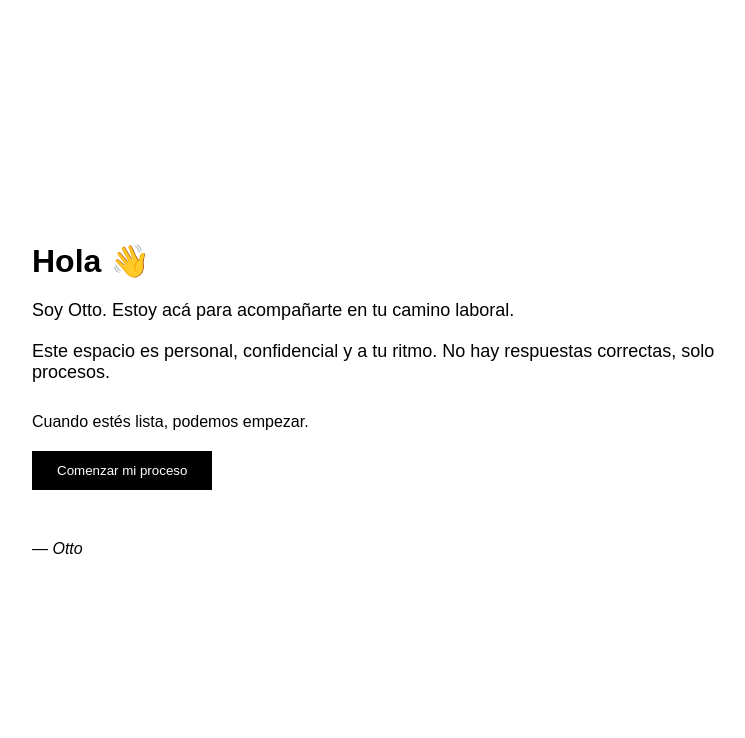
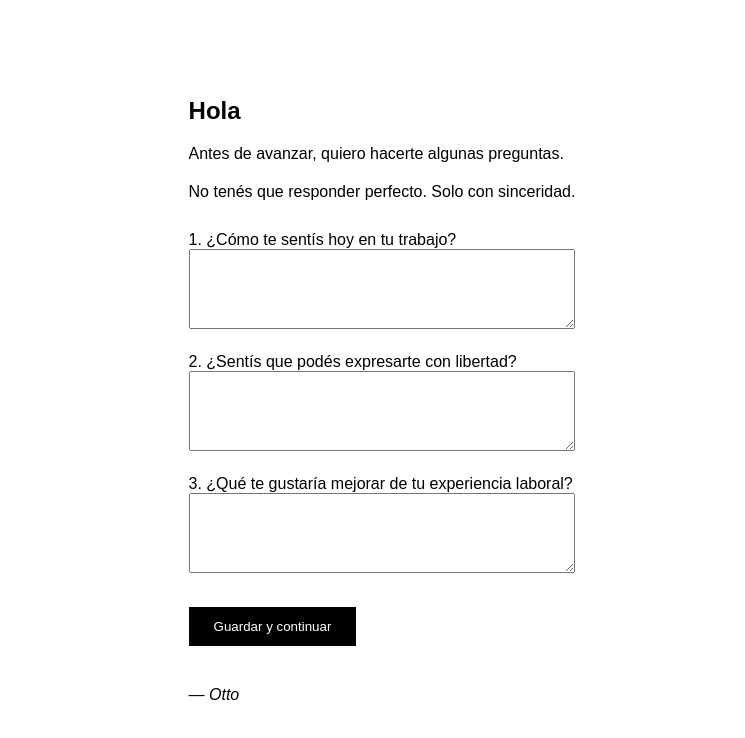
Before and after one commit to micagg282-blip/fatboy, a Next.js app: page / in a window 1280 px wide. Both pictures are taken after a click on the button "Entrar". Shown: the top 738 px of the page, without its empty margins (258-1003 px from the left). Built offline with nearby package versions, Linux system fonts and the light colour scheme.

Commit message:
nivel 1 de acompañamiento

```diff
--- a/pages/index.js
+++ b/pages/index.js
@@ -2,7 +2,7 @@ import { useState } from "react";
 
 export default function Home() {
   const [nombre, setNombre] = useState("");
-  const [iniciado, setIniciado] = useState(false);
+  const [paso, setPaso] = useState(1);
 
   return (
     <main
@@ -17,79 +17,79 @@ export default function Home() {
         alignItems: "center",
       }}
     >
-      {!iniciado ? (
+      {paso === 1 && (
         <div style={{ maxWidth: "500px" }}>
-          <h1 style={{ fontSize: "42px" }}>Fatboy</h1>
-          <h2 style={{ fontWeight: "400", marginBottom: "40px" }}>
-            Espacio de acompañamiento laboral
-          </h2>
+          <h1>Fatboy</h1>
+          <h2>Espacio de acompañamiento laboral</h2>
 
-          <p style={{ fontSize: "18px", marginBottom: "20px" }}>
-            Hola, soy Otto.
-          </p>
-
-          <p style={{ marginBottom: "20px" }}>
-            ¿Cómo te llamás?
-          </p>
+          <p>Hola, soy Otto.</p>
+          <p>¿Cómo te llamás?</p>
 
           <input
             type="text"
-            placeholder="Escribí tu nombre"
             value={nombre}
             onChange={(e) => setNombre(e.target.value)}
-            style={{
-              padding: "10px",
-              fontSize: "16px",
-              width: "100%",
-              marginBottom: "20px",
-            }}
+            placeholder="Tu nombre"
+            style={{ padding: "10px", width: "100%", marginBottom: "20px" }}
           />
 
           <button
-            onClick={() => setIniciado(true)}
+            onClick={() => setPaso(2)}
             style={{
-              backgroundColor: "#000",
+              background: "#000",
               color: "#fff",
+              padding: "12px 25px",
               border: "none",
-              padding: "12px 25px",
               cursor: "pointer",
             }}
           >
             Entrar
           </button>
         </div>
-      ) : (
+      )}
+
+      {paso === 2 && (
         <div style={{ maxWidth: "700px" }}>
-          <h1>Hola {nombre} 👋</h1>
+          <h2>Hola {nombre}</h2>
 
-          <p style={{ fontSize: "18px", marginTop: "20px" }}>
-            Soy Otto.
-            Estoy acá para acompañarte en tu camino laboral.
+          <p style={{ marginTop: "20px" }}>
+            Antes de avanzar, quiero hacerte algunas preguntas.
           </p>
 
-          <p style={{ fontSize: "18px", marginTop: "20px" }}>
-            Este espacio es personal, confidencial y a tu ritmo.
-            No hay respuestas correctas, solo procesos.
+          <p style={{ marginTop: "20px" }}>
+            No tenés que responder perfecto.
+            Solo con sinceridad.
           </p>
 
-          <p style={{ marginTop: "30px" }}>
-            Cuando estés lista, podemos empezar.
-          </p>
+          <div style={{ marginTop: "30px" }}>
+            <p>1. ¿Cómo te sentís hoy en tu trabajo?</p>
+            <textarea style={{ width: "100%", height: "80px" }} />
+
+            <p style={{ marginTop: "20px" }}>
+              2. ¿Sentís que podés expresarte con libertad?
+            </p>
+            <textarea style={{ width: "100%", height: "80px" }} />
+
+            <p style={{ marginTop: "20px" }}>
+              3. ¿Qué te gustaría mejorar de tu experiencia laboral?
+            </p>
+            <textarea style={{ width: "100%", height: "80px" }} />
+          </div>
 
           <button
             style={{
-              backgroundColor: "#000",
+              marginTop: "30px",
+              background: "#000",
               color: "#fff",
+              padding: "12px 25px",
               border: "none",
-              padding: "12px 25px",
-              marginTop: "20px",
               cursor: "pointer",
             }}
           >
-            Comenzar mi proceso
+            Guardar y continuar
           </button>
 
-          <p style={{ marginTop: "50px", fontStyle: "italic" }}>
+          <p style={{ marginTop: "40px", fontStyle: "italic" }}>
             — Otto
           </p>
         </div>
```
